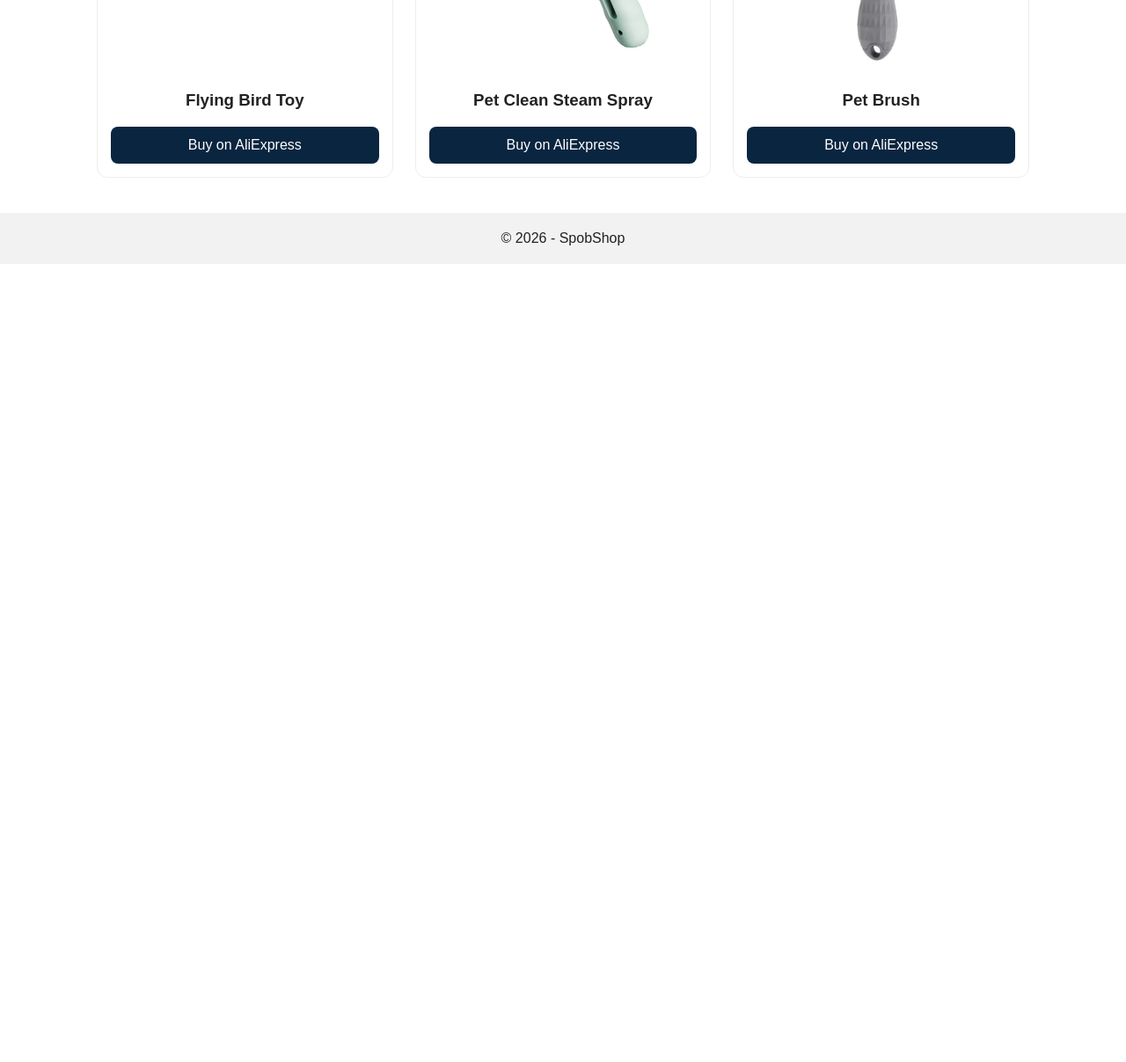
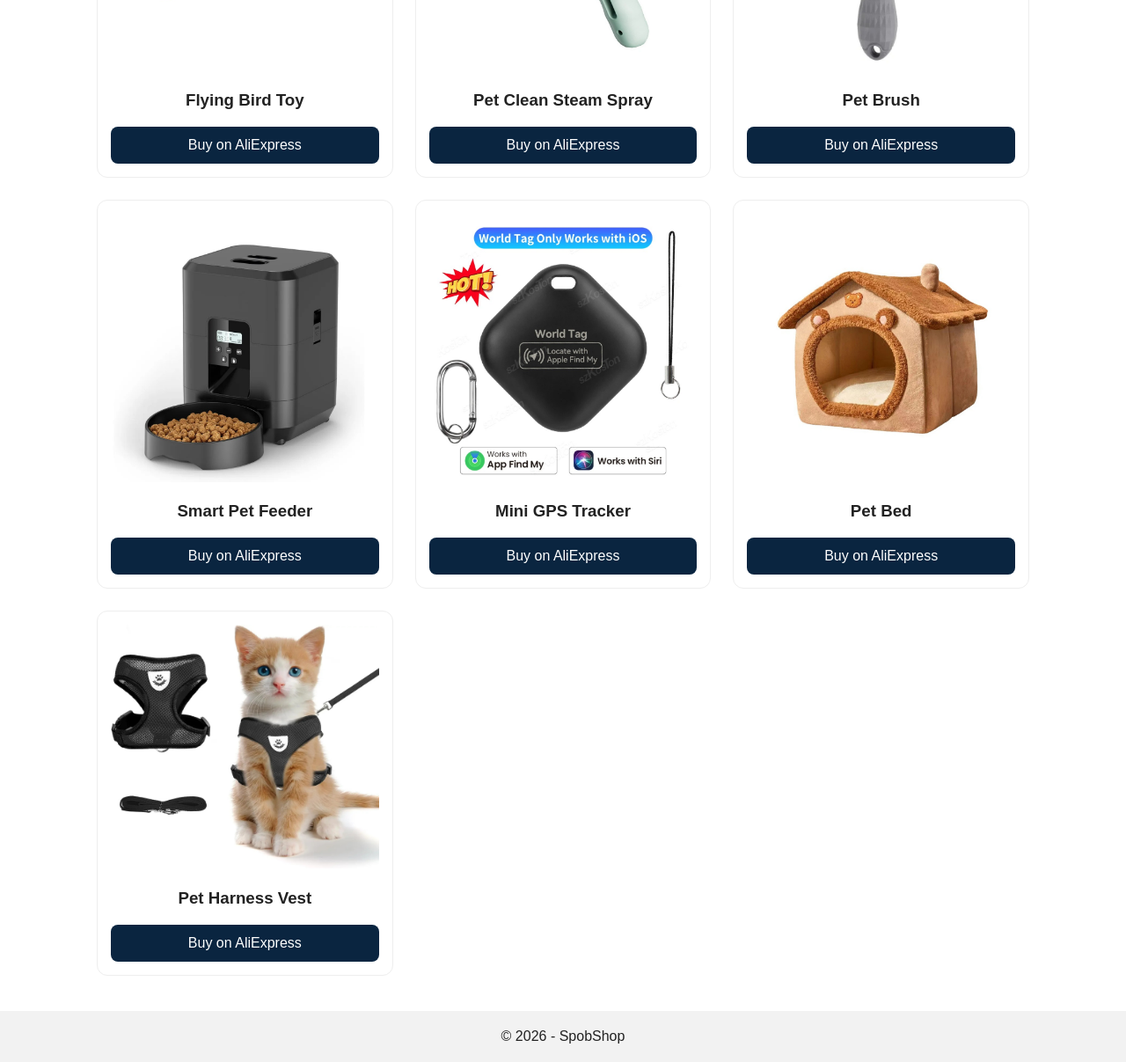
Before and after one commit to spob313/SpobShop, a plain HTML site: page index.html in a window 1280 px wide. Shown: the part 941-2148 px from the top of the page at 88% size. Before the commit the page ends 1241 px from the top, so only its background shows below. Drawn offline with Linux system fonts and the light colour scheme.

Commit message:
update site

```diff
--- a/index.html
+++ b/index.html
@@ -52,6 +52,30 @@
     <a href="https://s.click.aliexpress.com/e/_c32Kmavv" target="_blank">Buy on AliExpress</a >
   </div>
 
+        <div class="card">
+    <img src="images/auto feader.jpeg">
+    <h3>Smart Pet Feeder</h3>
+    <a href="https://s.click.aliexpress.com/e/_c3ueNDlz" target="_blank">Buy on AliExpress</a >
+  </div>
+
+       <div class="card">
+    <img src="images/world tag.jpeg">
+    <h3>Mini GPS Tracker</h3>
+    <a href="https://s.click.aliexpress.com/e/_c4NxJYbz" target="_blank">Buy on AliExpress</a >
+  </div>
+
+         <div class="card">
+    <img src="images/warm winter house.jpeg">
+    <h3>Pet Bed</h3>
+    <a href="https://s.click.aliexpress.com/e/_c35EPJ2f" target="_blank">Buy on AliExpress</a >
+  </div>
+
+           <div class="card">
+    <img src="images/cat vest.jpeg">
+    <h3>Pet Harness Vest</h3>
+    <a href="https://s.click.aliexpress.com/e/_c3gJ1JfD" target="_blank">Buy on AliExpress</a >
+  </div>
+
   <!-- زيد حتى 10 منتجات -->
 
 </section>
```
Also changed, not shown: images/auto feader.jpeg (added), images/cat vest.jpeg (added), images/warm winter house.jpeg (added), images/world tag.jpeg (added).
